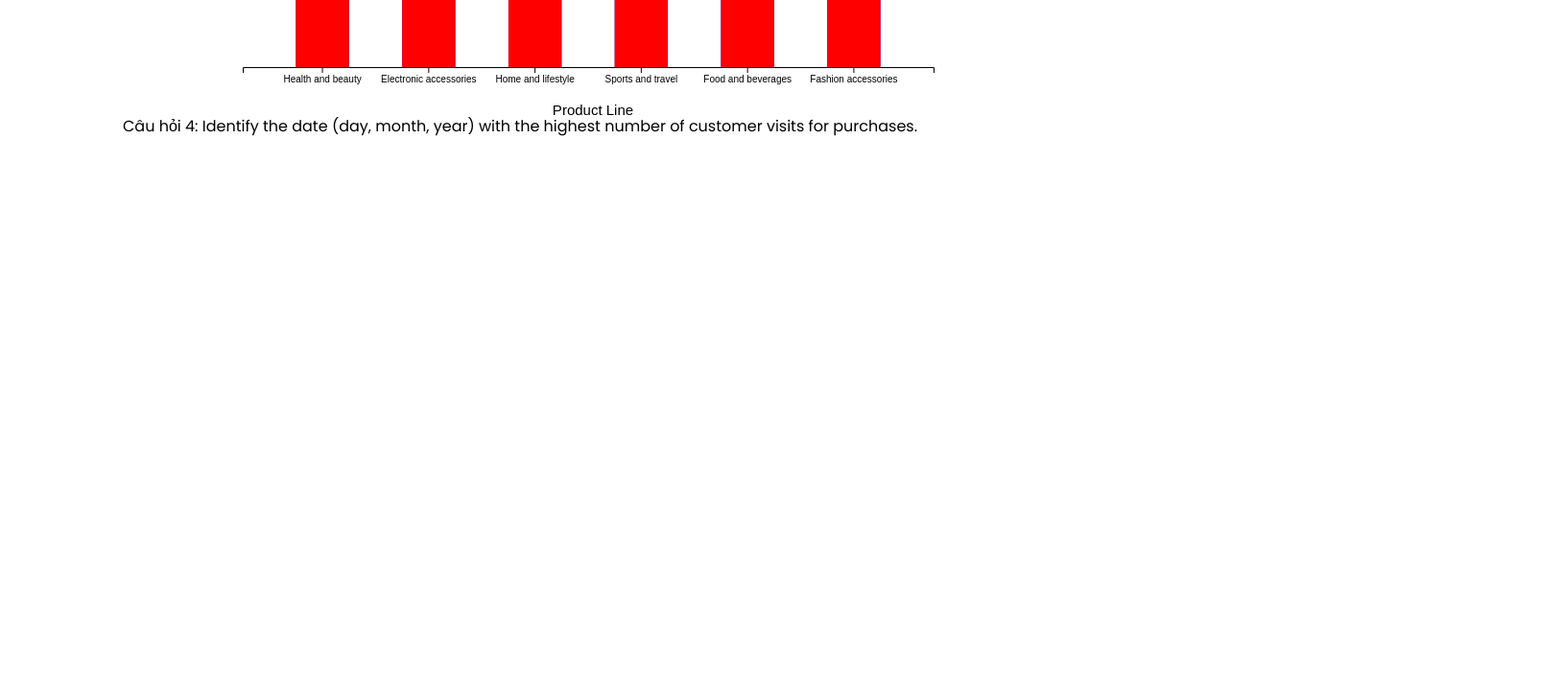
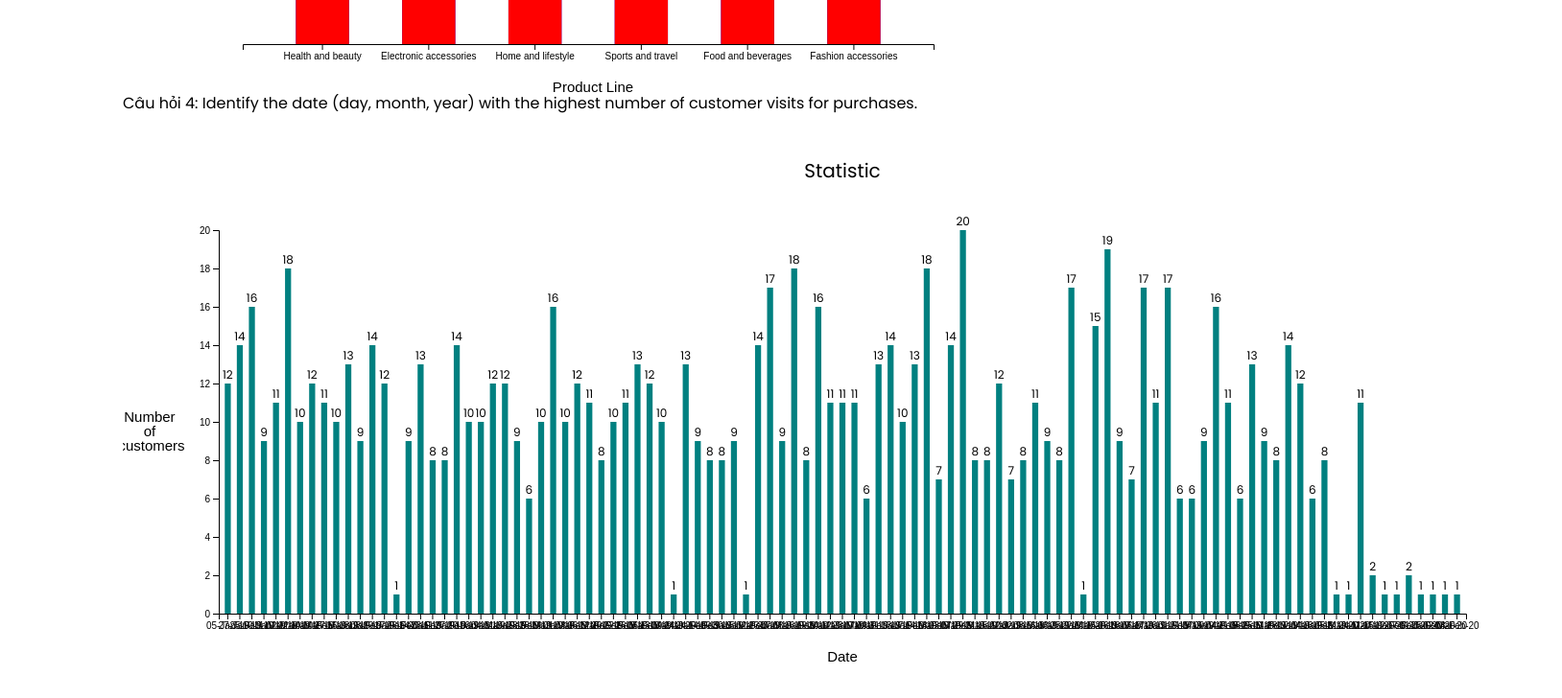
Before and after one commit to hwangdeokThien/CSC10108_DataVisualization_Final_Lab_Project, a React (Vite) app in the folder project/: page /CK in a window 1280 px wide. Shown: the part 746-1474 px from the top of the page at 96% size, 1628 px wide, since content can reach past the window. Before the commit the page ends 910 px from the top, so only its background shows below. Built offline with nearby package versions, Linux system fonts and the light colour scheme.

Commit message:
[MERGE] resolve conflict and merge branch CK

```diff
--- a/project/src/components/Chart/Bar.tsx
+++ b/project/src/components/Chart/Bar.tsx
@@ -143,9 +143,12 @@ export function BarChart({
         .domain(data.map(({ label }) => label))
         .range([0, width])
         .padding(0.5);
+
     const scaleY = scaleLinear()
         .domain([0, Math.max(...data.map(({ value }) => value))])
         .range([height, 0]);
+    console.log(width);
+
     return (
         <svg
             className="m-auto"
--- a/project/src/components/Chart/DualBarChart.tsx
+++ b/project/src/components/Chart/DualBarChart.tsx
@@ -14,14 +14,14 @@ import {
 import { arEG } from "date-fns/locale/ar-EG";
 import { join } from "path";
 
-export interface Data {
+export interface DataDBC {
     label: string;
     value1: number;
     value2: number;
 }
 
 interface BarChartProps {
-    data: Data[];
+    data: DataDBC[];
     title: string;
     xlabel: string;
     ylabel: string;
@@ -225,7 +225,7 @@ export function DualBarChart({ data, title, xlabel, ylabel, height, width }: Bar
             width={width + margin.left + margin.right}
             height={height + margin.top + margin.bottom}
         >
-            <g transform={`translate(${xScale(["ProductLine"])},0)`}>
+            <g transform={`translate(${xScale},0)`}>
 
                 <text x={width / 2} y={-45} fontSize={25} textAnchor="middle">
                     {title}
--- a/project/src/screens/visualization/CK.tsx
+++ b/project/src/screens/visualization/CK.tsx
@@ -3,17 +3,23 @@ import React, { useEffect, useState } from "react";
 import Navbar from "../../components/Navbar/Navbar";
 import { useNavigate } from "react-router-dom";
 import { parse, isValid, format } from "date-fns";
-//import { Data, BarChart } from "../../components/Chart/Bar";
-import { Data, DualBarChart } from "../../components/Chart/DualBarChart";
+import { Data, BarChart } from "../../components/Chart/Bar";
+import { DataDBC, DualBarChart } from "../../components/Chart/DualBarChart";
 
 //import { GroupedBarChart} from "../../components/Chart/GroupBarChart";
 //import { useEffect } from "react";
+const static_data1: DataDBC[] = [
+    { label: "Apples", value1: 100, value2: 100 },
+    { label: "Bananas", value1: 200, value2: 100 },
+    { label: "Oranges", value1: 50, value2: 100 },
+    { label: "Kiwis", value1: 150, value2: 100 },
+];
 
 const static_data: Data[] = [
-    { label: "Apples", value1: 100,value2: 100},
-    { label: "Bananas", value1: 200, value2: 100},
-    { label: "Oranges", value1: 50,value2: 100 },
-    { label: "Kiwis", value1: 150,value2: 100 },
+    { label: "Apples", value: 100 },
+    { label: "Bananas", value: 200 },
+    { label: "Oranges", value: 50 },
+    { label: "Kiwis", value: 150 },
 ];
 
 const CK: React.FC = () => {
@@ -43,39 +49,75 @@ const CK: React.FC = () => {
 
     const [filterDataQ3, setFilterDataQ3] = useState<Data[]>();
 
+    function formatDate(dateString: string) {
+        const formats = ["MM/dd/yyyy", "yyyy-MM-dd", "MM-dd-yyyy", "dd-MMM-yy"];
+        let parsedDate: Date | null = null;
+
+        for (const formatStr of formats) {
+            parsedDate = parse(dateString, formatStr, new Date());
+
+            if (isValid(parsedDate)) {
+                break;
+            }
+        }
+
+        if (parsedDate && isValid(parsedDate)) {
+            const formattedDate = format(parsedDate, "MM/dd/yyyy");
+            return formattedDate;
+        }
+
+        return dateString;
+    }
     const fetchData = async (viewOption: number = 2) => {
         const datapath = "./../data/q3.csv";
         const data = await d3.dsv(",", datapath);
-        const productline = d3.rollup(data, v => v.length, d => d.ProductLine, d => d.Gender)
+        const productline = d3.rollup(
+            data,
+            (v) => v.length,
+            (d) => d.ProductLine,
+            (d) => d.Gender
+        );
         console.log(productline);
-        //const PDT: { [key: string]: number } = {};
-        /*const aggregate = Array.from(productline, ([ProductLine, count]) => {
-            const obj = {};
-            for (const [Gender, num] of count) {
-                obj.ProductLine = ProductLine;
-                obj[Gender] = num;
+
+        /*const result: Data[] = Object.entries(productline).map(
+            ([label, value]) => ({
+                label,
+                value,
+            })
+        );*/
+        const filePath: string = "../../data/supermarket_sales.csv";
+        const readData = await d3.dsv(",", filePath);
+        // setData(readData);
+
+        const filteredOrders = readData.filter(
+            (order) => parseFloat(order.cogs.replace(",", ".")) > 0
+        );
+
+        const orderCounts: { [key: string]: number } = {};
+
+        filteredOrders.forEach((order) => {
+            const dateString = formatDate(order.Date);
+
+            let key = "";
+            if (viewOption === 1) {
+                key = new Date(dateString).getFullYear().toString();
+            } else if (viewOption === 2) {
+                key = format(new Date(dateString), "dd-MMM-yy");
             }
-            return obj;
-        })*/
-        const aggregate = Array.from(productline, ([ProductLine, count]) => {
-            const obj = {};
-            for (const [Gender, num] of count) {
-                obj.ProductLine = ProductLine;
-                obj[Gender] = num;
-            }
-            return obj;
-        })
 
+            orderCounts[key] = (orderCounts[key] || 0) + 1;
+        });
 
-        /*const result: Data[] = Object.entries(aggregate).map(
+        const result: Data[] = Object.entries(orderCounts).map(
             ([label, value]) => ({
                 label,
                 value,
             })
         );
+        console.log(result);
+        setFilterDataQ3(result);
 
-
-        setFilterDataQ3(result);*/
+        setFilterDataQ3(result);
         //console.log(filterDataQ3);
     };
 
@@ -94,29 +136,37 @@ const CK: React.FC = () => {
                 onTTClick={handleTTClick}
                 onDashboardClick={handleDashboardClick}
             />
-            <h2>CkVis Page</h2>
             {/* <div className="w-[85%] m-auto">
                 <LinePlot data={[1, 2, 3, 4]} />
             </div> */}
             <div className="w-[80%] m-auto pt-5">
-                <p className="pb-5">Câu hỏi 3: Statistics on the number of male/female customers who have made purchases for each product type. </p>
+                <p className="pb-5">
+                    Câu hỏi 3: Statistics on the number of male/female customers
+                    who have made purchases for each product type.{" "}
+                </p>
                 {DualBarChart({
-                    data: filterDataQ3 || static_data,
+                    data: static_data1,
                     title: "Statistic",
                     xlabel: "Product Line",
                     ylabel: "Number <br> of <br> customers",
                     height: 600,
                     width: 800,
                 })}
-                <script src="../../components/Chart/GroupBarChart.ts">
-
-                </script>
-                <p className="pb-5">Câu hỏi 4: Identify the date (day, month, year) with the highest number of customer visits for purchases.</p>
-
+                <p className="pb-5">
+                    Câu hỏi 4: Identify the date (day, month, year) with the
+                    highest number of customer visits for purchases.
+                </p>
+                {BarChart({
+                    data: filterDataQ3 || static_data,
+                    title: "Statistic",
+                    xlabel: "Date",
+                    ylabel: "Number <br> of <br> customers",
+                    height: 600,
+                    width: 1500,
+                })}
             </div>
         </div>
     );
 };
 
-
 export default CK;
```
